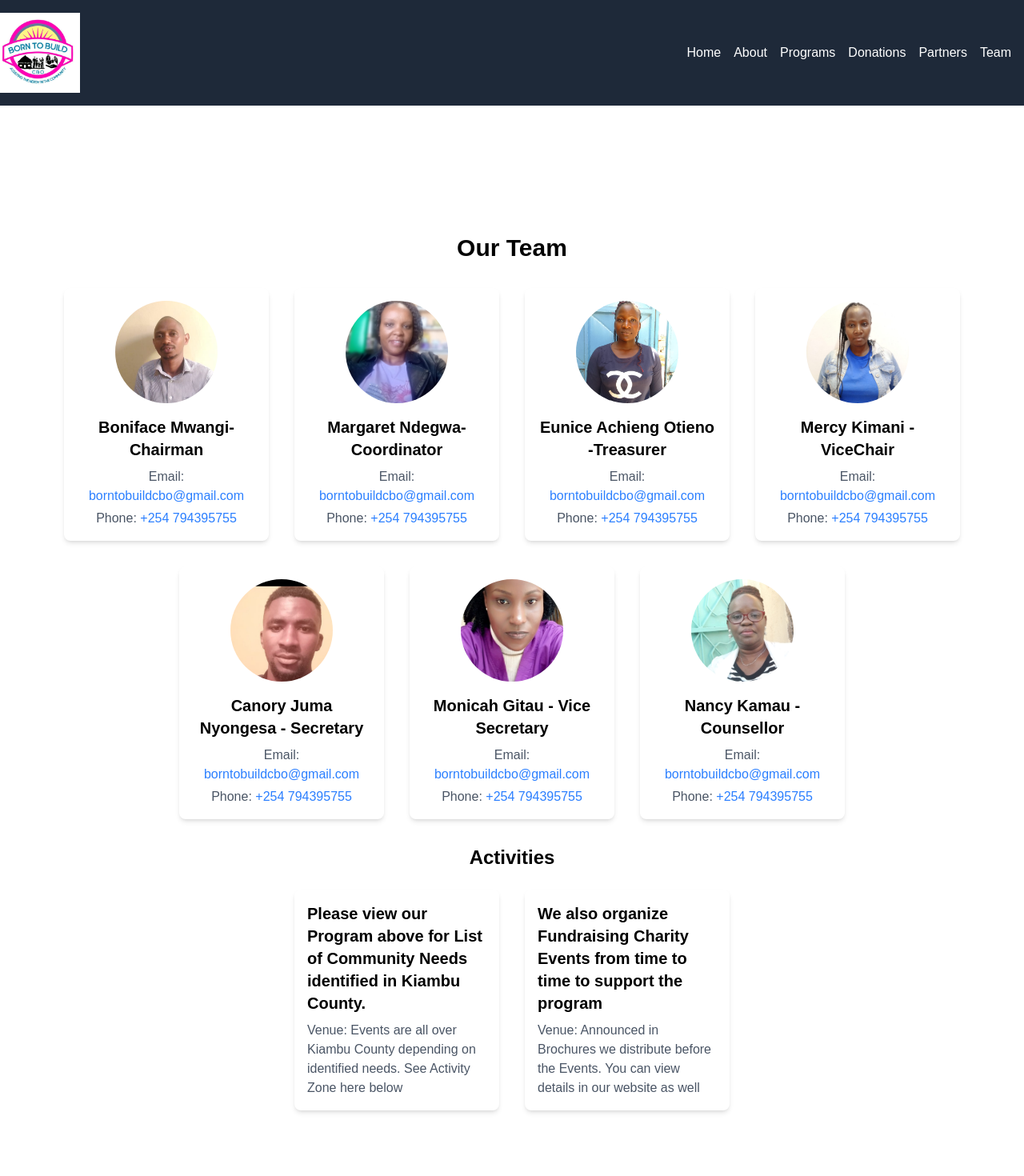
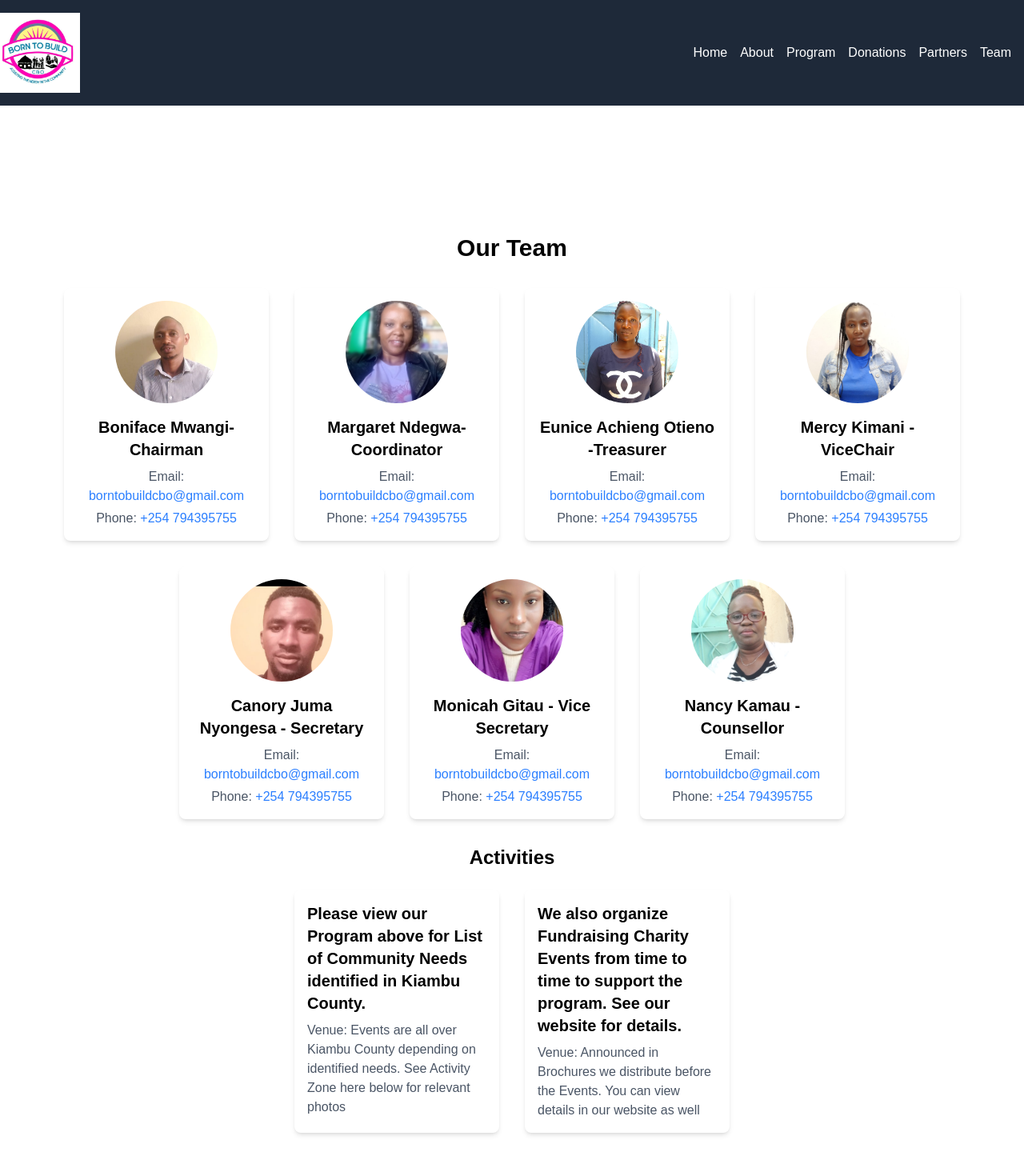
Before and after one commit to JKananda-code/borntobuild, a Next.js app: page /Team in a window 1280 px wide. Shown: the top 1470 px of the page at 80% size. Built offline with nearby package versions, Linux system fonts and the light colour scheme.

Commit message:
corrections and changes AM today 28-04-2025

```diff
--- a/app/Programs/page.jsx
+++ b/app/Programs/page.jsx
@@ -4,7 +4,7 @@
 const ProgramsPage = () => {
   return (
     <div className="py-8 px-4 container mx-auto">
-      <h1 className="text-3xl font-bold mb-6 text-center">Our Programs</h1>
+      <h1 className="text-3xl font-bold mb-6 text-center">Our Program</h1>
       <p className="text-lg text-gray-700 mb-8 text-center">
         Born to Build CBO is committed to impactful initiatives that uplift vulnerable communities and address pressing challenges.
       </p>
--- a/app/Team/page.jsx
+++ b/app/Team/page.jsx
@@ -59,10 +59,10 @@ const TeamPage = () => {
   const activities = [
     {
       eventNature: 'Please view our Program above for List of Community Needs identified in Kiambu County.',
-      venue: 'Events are all over Kiambu County depending on identified needs. See Activity Zone here below',
+      venue: 'Events are all over Kiambu County depending on identified needs. See Activity Zone here below for relevant photos',
     },
     {
-      eventNature: 'We also organize Fundraising Charity Events from time to time to support the program',
+      eventNature: 'We also organize Fundraising Charity Events from time to time to support the program. See our website for details.',
       venue: 'Announced in Brochures we distribute before the Events. You can view details in our website as well',
     },
     // Add other activities similarly
--- a/app/components/Header.jsx
+++ b/app/components/Header.jsx
@@ -21,7 +21,7 @@ const Header = () => {
         <div className="space-x-4">
           <Link href="/" className="hover:underline">Home</Link>
           <Link href="/About" className="hover:underline">About</Link>
-          <Link href="/Programs" className="hover:underline">Programs</Link>
+          <Link href="/Programs" className="hover:underline">Program</Link>
           <Link href="/Donations" className="hover:underline">Donations</Link>
           <Link href="/Partners" className="hover:underline">Partners</Link>
           <Link href="/Team" className="hover:underline">Team</Link>
```
